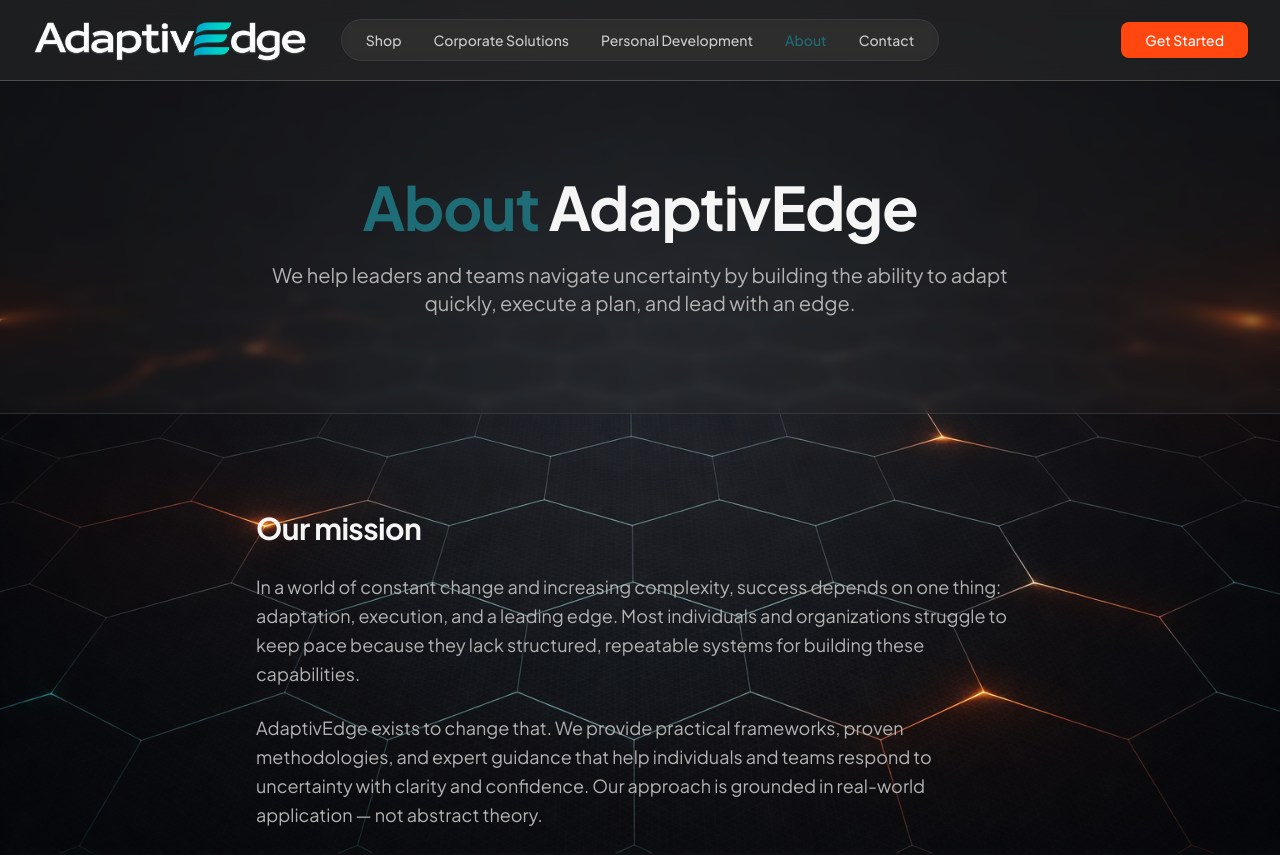
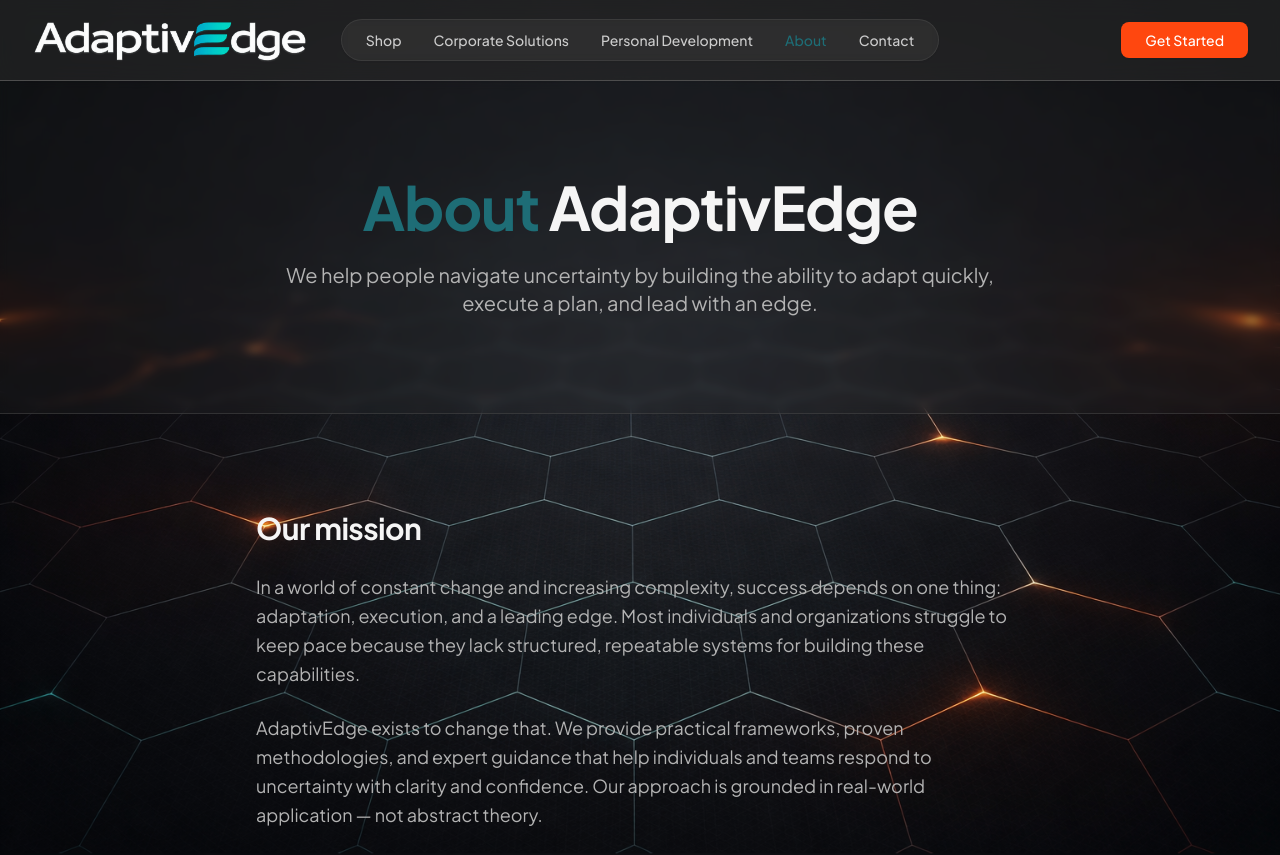
Before and after one commit to erikscomputers/adaptiveEDGE-site, a React (Vite) app: page /about in a window 1280 px wide. Shown: the top 855 px of the page. Built offline with nearby package versions, Linux system fonts and the light colour scheme; the HTML template or start-up script is replaced by a standard one.

Commit message:
about update

```diff
--- a/src/pages/AboutPage.jsx
+++ b/src/pages/AboutPage.jsx
@@ -45,7 +45,7 @@ const AboutPage = () => {
   <span className="text-secondary">About</span> AdaptivEdge
 </h1>
               <p className="text-lg md:text-xl leading-relaxed text-muted-foreground">
-                We help leaders and teams navigate uncertainty by building the ability to adapt quickly, execute a plan, and lead with an edge.
+                We help people navigate uncertainty by building the ability to adapt quickly, execute a plan, and lead with an edge.
               </p>
             </motion.div>
           </div>
```
